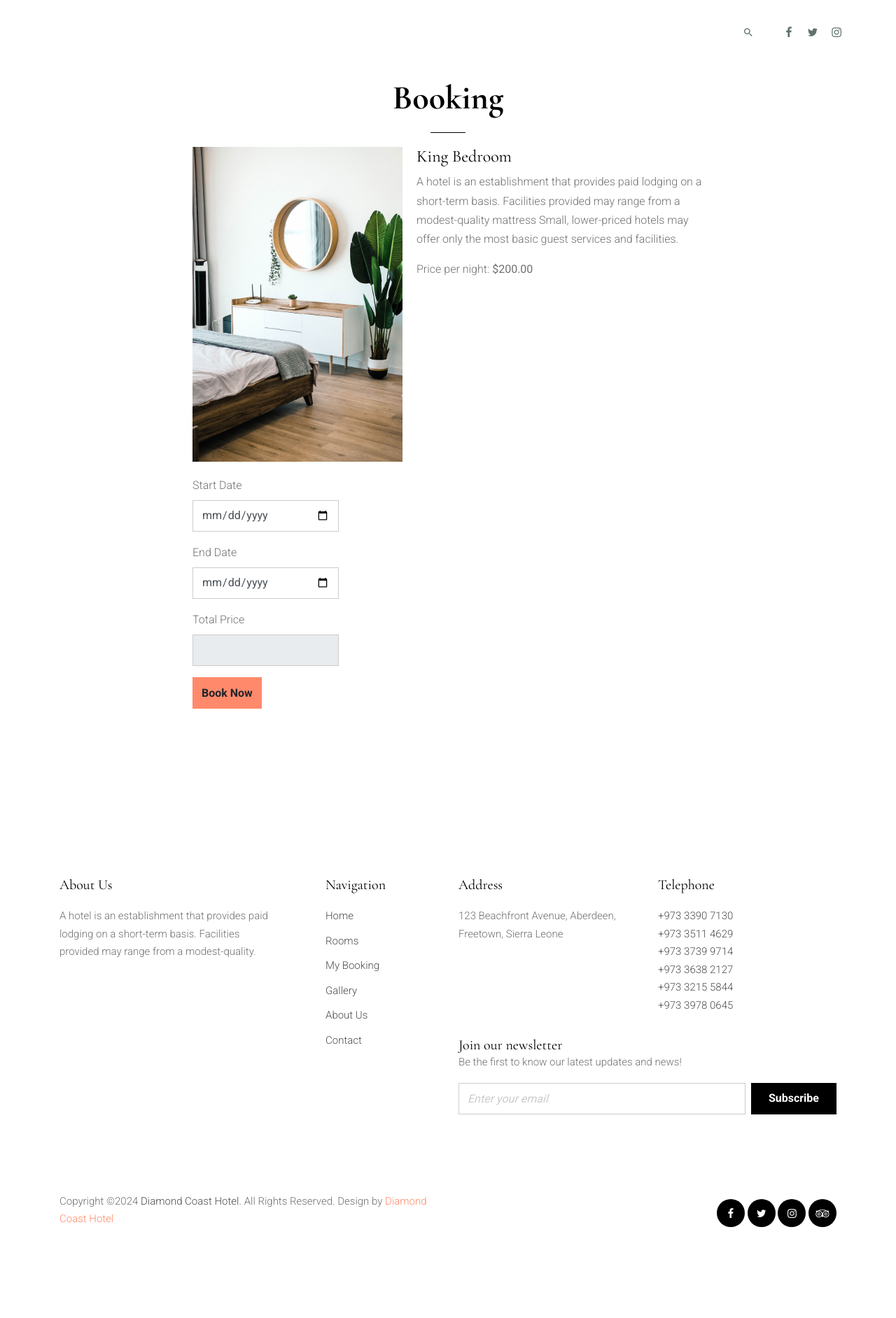
After one commit to AliHJMM/Diamond-Coast-Hotel, a PHP site: page /booking.php?room_id=1 in a window 1280 px wide. The commit adds this page. Shown: the whole page at 70% size. Run offline with PHP 8.4, Linux system fonts and the light colour scheme; a user stored in the database is signed in; data comes from the database, SQL or seed files in the repository; some web fonts are replaced.

Commit message:
booking page without db insert

```diff
--- /dev/null
+++ b/booking.php
@@ -0,0 +1,226 @@
+<?php
+session_start(); // Start the session
+require_once 'config.php';
+if (!isset($_SESSION['username'])) {
+    header("Location: sign-in.php");
+    exit();
+}
+
+try {
+    $pdo = new PDO(DBCONNSTRING, DBUSER, DBPASS);
+    $pdo->setAttribute(PDO::ATTR_ERRMODE, PDO::ERRMODE_EXCEPTION);
+    $room_id = isset($_GET['room_id']) ? (int)$_GET['room_id'] : 0;
+    $stmt = $pdo->prepare("SELECT * FROM rooms WHERE room_id = :room_id");
+    $stmt->execute(['room_id' => $room_id]);
+    $room = $stmt->fetch(PDO::FETCH_ASSOC);
+} catch (PDOException $e) {
+    die("Database connection failed: " . $e->getMessage());
+}
+
+if (!$room) {
+    echo "Room not found!";
+    exit();
+}
+?>
+<!doctype html>
+<html lang="en">
+<head>
+    <meta charset="utf-8">
+    <meta name="viewport" content="width=device-width, initial-scale=1, shrink-to-fit=no">
+    <link rel="shortcut icon" href="DiamondCoastHotelLogo.png">
+    <link href="https://fonts.googleapis.com/css?family=Cormorant+Garamond:400,500i,700|Roboto:300,400,500,700&display=swap" rel="stylesheet">
+    <link rel="stylesheet" href="css/vendor/icomoon/style.css">
+    <link rel="stylesheet" href="css/vendor/owl.carousel.min.css">
+    <link rel="stylesheet" href="css/vendor/aos.css">
+    <link rel="stylesheet" href="css/vendor/animate.min.css">
+    <link rel="stylesheet" href="css/vendor/bootstrap.css">
+    <link rel="stylesheet" href="css/style.css">
+    <title>Diamond Coast Hotel - Booking</title>
+    <style>
+        .room-details-container {
+            display: flex;
+            align-items: flex-start;
+            margin-bottom: 20px;
+        }
+        .room-image {
+            max-width: 300px;
+            height: auto;
+            margin-right: 20px;
+        }
+        .room-info {
+            flex: 2;
+        }
+        .booking-form-container {
+            display: flex;
+            align-items: center;
+            flex-wrap: wrap;
+            margin-top: 10px;
+        }
+        .booking-form-container .form-group {
+            margin-right: 20px;
+            flex: 1;
+        }
+        .booking-form-container .form-group:last-child {
+            margin-right: 0;
+        }
+    </style>
+</head>
+<body>
+    <div id="untree_co--overlayer"></div>
+    <div class="loader">
+        <div class="spinner-border text-primary" role="status">
+            <span class="sr-only">Loading...</span>
+        </div>
+    </div>
+
+    <nav class="untree_co--site-mobile-menu">
+        <div class="close-wrap d-flex">
+            <a href="#" class="d-flex ml-auto js-menu-toggle">
+                <span class="close-label">Close</span>
+                <div class="close-times">
+                    <span class="bar1"></span>
+                    <span class="bar2"></span>
+                </div>
+            </a>
+        </div>
+        <div class="site-mobile-inner"></div>
+    </nav>
+
+    <div class="untree_co--site-wrap">
+        <nav class="untree_co--site-nav js-sticky-nav">
+            <div class="container d-flex align-items-center">
+                <div class="logo-wrap">
+                    <a href="home.php" class="untree_co--site-logo">Diamond Coast Hotel</a>
+                </div>
+                <div class="site-nav-ul-wrap text-center d-none d-lg-block">
+                    <ul class="site-nav-ul js-clone-nav">
+                        <li><a href="index.php">Home</a></li>
+                        <li class="has-children"><a href="rooms.php">Rooms</a></li>
+                        <li><a href="myBooking.php">My Booking</a></li>
+                        <li><a href="gallery.php">Gallery</a></li>
+                        <li class="active"><a href="about.php">About Us</a></li>
+                        <li><a href="contact.php">Contact</a></li>
+                    </ul>
+                </div>
+                <div class="icons-wrap text-md-right">
+                    <ul class="icons-top d-none d-lg-block">
+                        <li class="mr-4">
+                            <a href="#" class="js-search-toggle"><span class="icon-search2"></span></a>
+                        </li>
+                        <li>
+                            <a href="#"><span class="icon-facebook"></span></a>
+                        </li>
+                        <li>
+                            <a href="#"><span class="icon-twitter"></span></a>
+                        </li>
+                        <li>
+                            <a href="#"><span class="icon-instagram"></span></a>
+                        </li>
+                    </ul>
+                    <a href="#" class="d-block d-lg-none burger js-menu-toggle" data-toggle="collapse" data-target="#main-navbar">
+                        <span></span>
+                    </a>
+                </div>
+            </div>
+        </nav>
+
+        <div class="untree_co--site-main">
+            <div class="untree_co--site-section">
+                <div class="container">
+                    <div class="row justify-content-center text-center">
+                        <div class="col-lg-6 section-heading" data-aos="fade-up">
+                            <h3 class="text-center">Booking</h3>
+                        </div>
+                    </div>
+                    <div class="row justify-content-center">
+                        <div class="col-lg-8">
+                            <div class="room-details-container">
+                                <img src="images/<?php echo htmlspecialchars($room['image_url']); ?>" alt="Room Image" class="room-image">
+                                <div class="room-info">
+                                    <h4><?php echo htmlspecialchars($room['name']); ?></h4>
+                                    <p><?php echo htmlspecialchars($room['description']); ?></p>
+                                    <p>Price per night: <strong>$<?php echo htmlspecialchars($room['price']); ?></strong></p>
+                                </div>
+                            </div>
+                            <div class="booking-form-container">
+                                <form action="process_booking.php" method="post" class="booking-form" data-aos="fade-up">
+                                    <input type="hidden" name="room_id" value="<?php echo htmlspecialchars($room['room_id']); ?>">
+                                    <div class="form-group">
+                                        <label for="start_date">Start Date</label>
+                                        <input type="date" name="start_date" id="start_date" class="form-control" required>
+                                    </div>
+                                    <div class="form-group">
+                                        <label for="end_date">End Date</label>
+                                        <input type="date" name="end_date" id="end_date" class="form-control" required>
+                                    </div>
+                                    <div class="form-group">
+                                        <label for="total_price">Total Price</label>
+                                        <input type="text" name="total_price" id="total_price" class="form-control" readonly>
+                                    </div>
+                                    <div class="form-group">
+                                        <button type="submit" class="btn btn-primary">Book Now</button>
+                                    </div>
+                                </form>
+                            </div>
+                            <!-- Additional content can go here -->
+                        </div>
+                    </div>
+                </div>
+            </div>
+        </div>
+
+        <?php include 'footer.php'; ?>
+    </div>
+
+    <?php include 'searchWrapper.php'; ?>
+
+    <script src="js/vendor/jquery-3.3.1.min.js"></script>
+    <script src="js/vendor/popper.min.js"></script>
+    <script src="js/vendor/bootstrap.min.js"></script>
+    <script src="js/vendor/owl.carousel.min.js"></script>
+    <script src="js/vendor/jarallax.min.js"></script>
+    <script src="js/vendor/jarallax-element.min.js"></script>
+    <script src="js/vendor/ofi.min.js"></script>
+    <script src="js/vendor/aos.js"></script>
+    <script src="js/vendor/jquery.lettering.js"></script>
+    <script src="js/vendor/jquery.sticky.js"></script>
+    <script src="js/vendor/TweenMax.min.js"></script>
+    <script src="js/vendor/ScrollMagic.min.js"></script>
+    <script src="js/vendor/scrollmagic.animation.gsap.min.js"></script>
+    <script src="js/vendor/debug.addIndicators.min.js"></script>
+    <script src="js/main.js"></script>
+
+    <script>
+        document.addEventListener('DOMContentLoaded', function () {
+            // Set the minimum date for the start date input
+            var today = new Date().toISOString().split('T')[0];
+            document.getElementById("start_date").setAttribute('min', today);
+
+            // Event listener for changes in the start date
+            document.getElementById("start_date").addEventListener('change', function () {
+                var startDate = document.getElementById("start_date").value;
+                document.getElementById("end_date").setAttribute('min', startDate);
+                calculateTotalPrice();
+            });
+
+            // Event listener for changes in the end date
+            document.getElementById("end_date").addEventListener('change', calculateTotalPrice);
+
+            // Function to calculate the total price
+            function calculateTotalPrice() {
+                var startDate = new Date(document.getElementById("start_date").value);
+                var endDate = new Date(document.getElementById("end_date").value);
+                if (startDate && endDate && startDate <= endDate) {
+                    var diffTime = Math.abs(endDate - startDate);
+                    var diffDays = Math.ceil(diffTime / (1000 * 60 * 60 * 24));
+                    var pricePerNight = <?php echo $room['price']; ?>; // Get price per night from PHP
+                    var totalPrice = diffDays * pricePerNight;
+                    document.getElementById("total_price").value = '$' + totalPrice;
+                } else {
+                    document.getElementById("total_price").value = '';
+                }
+            }
+        });
+    </script>
+</body>
+</html>
--- a/rooms.php
+++ b/rooms.php
@@ -1,5 +1,10 @@
 <?php
 session_start();
+if (!isset($_SESSION['username'])) {
+  header("Location: sign-in.php");
+    exit();
+}
+
 require_once 'config.php';
 $conn = getDBConnection();
 $sql = "SELECT * FROM rooms";
```
